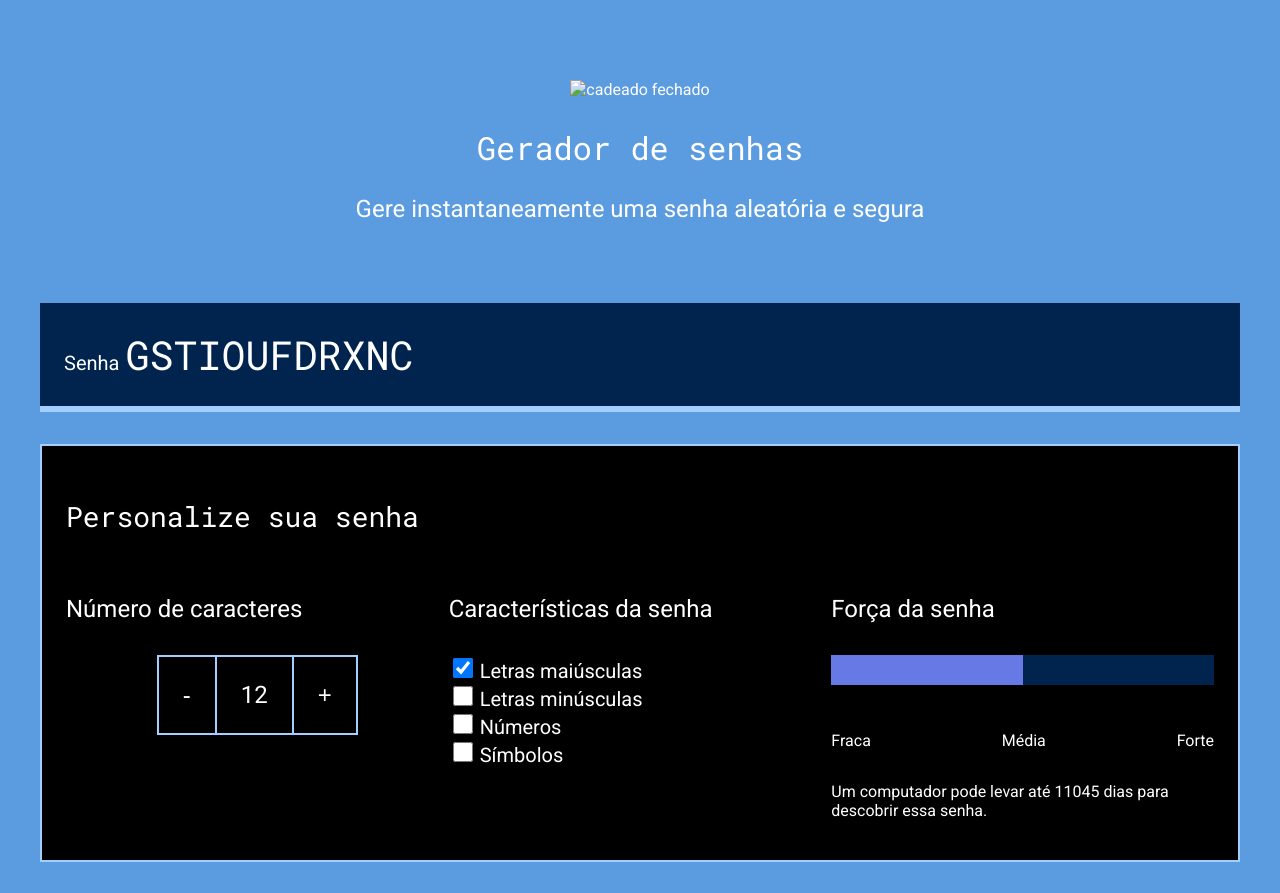
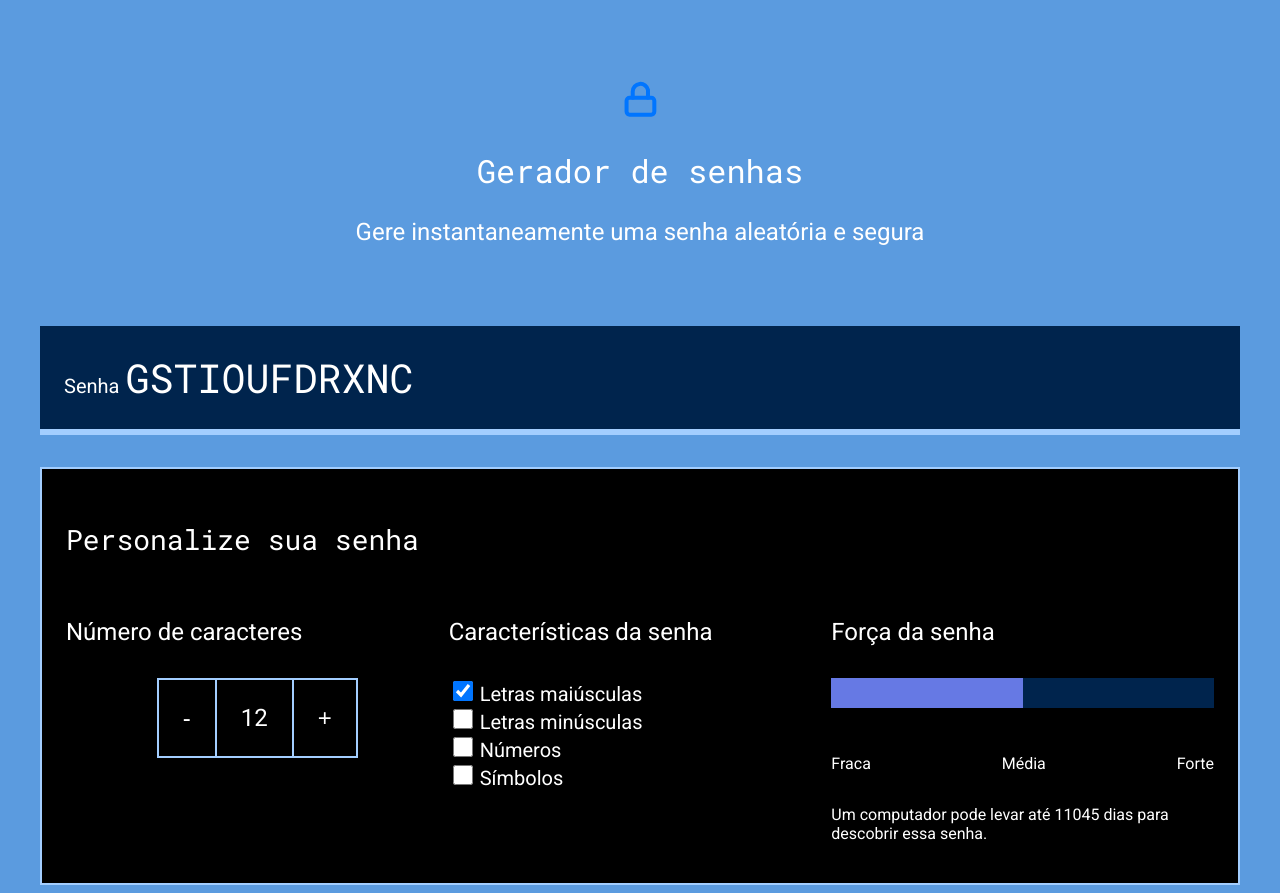
Before and after one commit to Celiana123/senhas-digitais, a plain HTML site: page index.html in a window 1280 px wide. Before the commit the page ends 870 px from the top, so only its background shows below. Drawn offline with Linux system fonts and the light colour scheme.

Commit message:
Update index.html

```diff
--- a/index.html
+++ b/index.html
@@ -9,7 +9,7 @@
 <body>
 <section class="conteudo">
 <div class="conteudo-titulo">
-<img src="unlock.svg" alt="cadeado fechado">
+<img src="img/cadeado.svg" alt="cadeado fechado">
 <h2 class="titulo-principal">Gerador de senhas</h2>
 <h3 class="titulo-secundario">Gere instantaneamente uma senha aleatória e segura</h3>
 </div>
```
